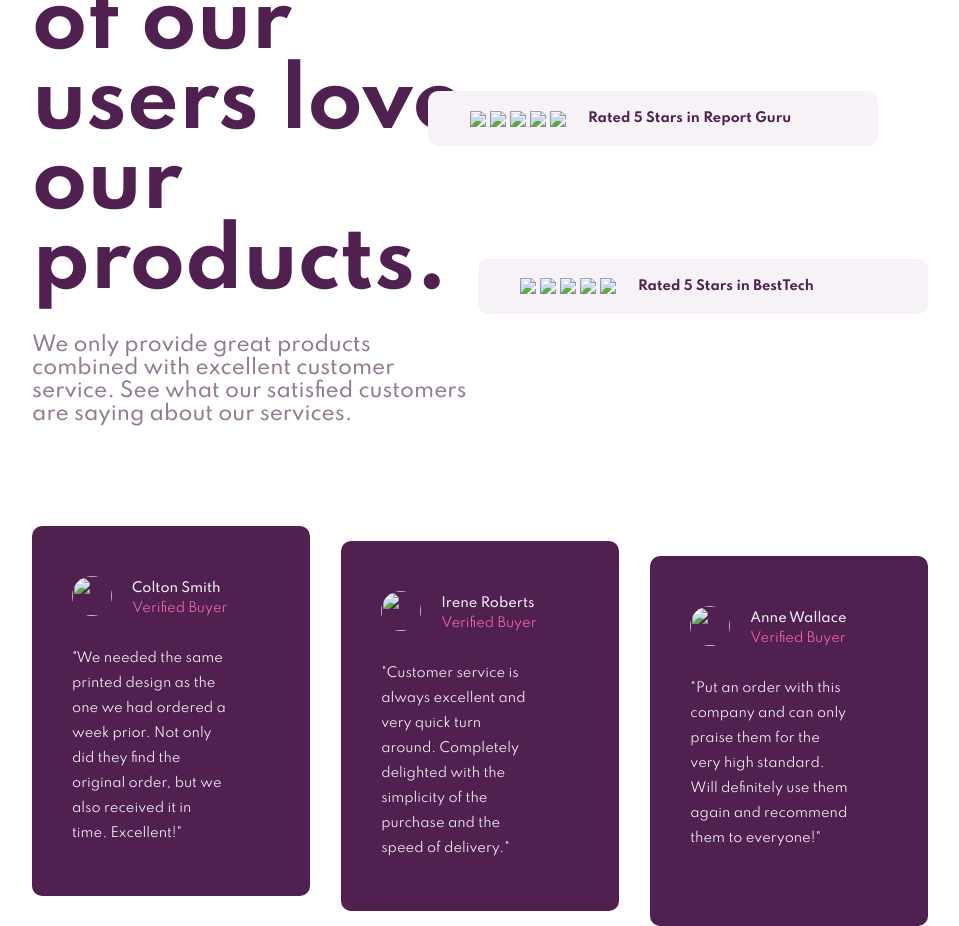
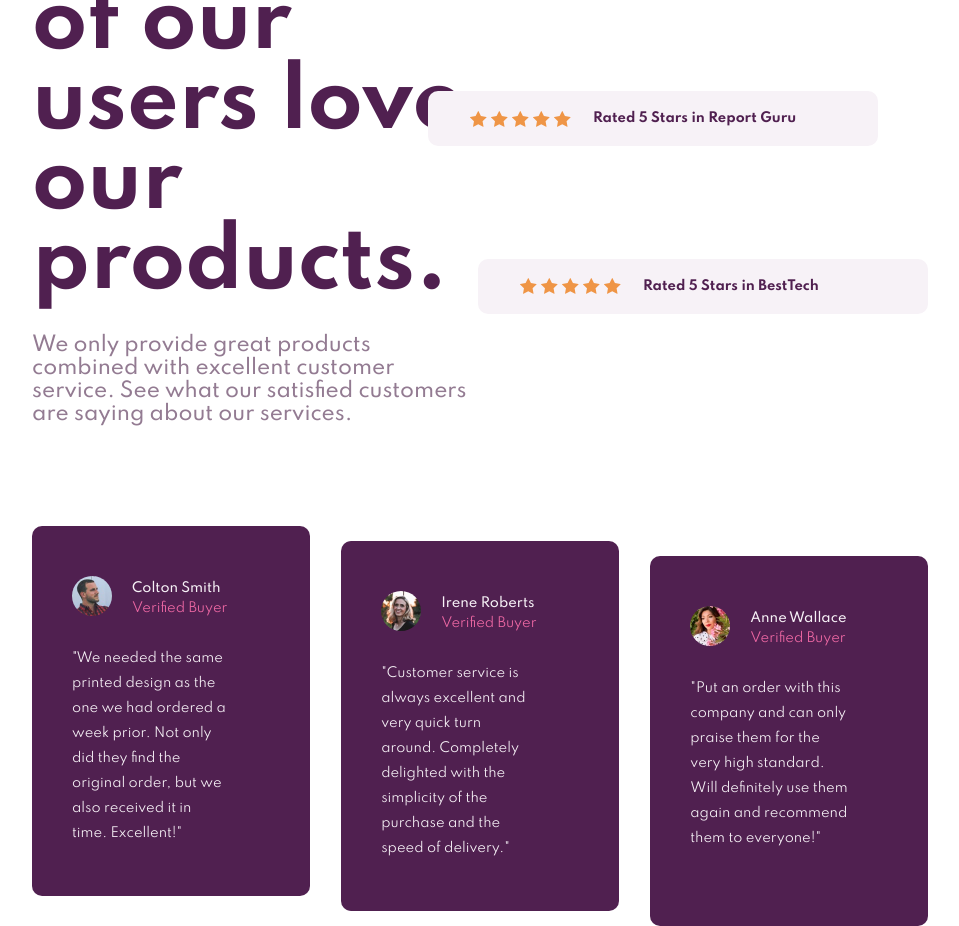
Before and after one commit to UrsulaSpela/social-proof-section, a plain HTML site: page index.html in a window 1280 px wide. Shown: the whole page, without its empty margins (160-1119 px from the left). Drawn offline with Linux system fonts and the light colour scheme.

Commit message:
Update index.html

```diff
--- a/index.html
+++ b/index.html
@@ -30,7 +30,7 @@
     </style>
   </head>
   <body>
-          <!-- <img src="images/bg-pattern-top-desktop.svg" id="bgtop"> -->
+          <!-- <img src="bg-pattern-top-desktop.svg" id="bgtop"> -->
     <section>
     <div class="top">
     <div class="left">
@@ -40,15 +40,15 @@
       See what our satisfied customers are saying about our services.</h4>
     </div>
       <div class="right">
-      <div class="rated ratedone"> <img src="images/icon-star.svg" class="star"><img src="images/icon-star.svg" class="star"><img src="images/icon-star.svg" class="star"><img src="images/icon-star.svg" class="star"><img src="images/icon-star.svg" class="star"><p class="ratedText">Rated 5 Stars in Reviews</p></div>
-      <div class="rated ratedtwo"><img src="images/icon-star.svg" class="star"><img src="images/icon-star.svg" class="star"><img src="images/icon-star.svg" class="star"><img src="images/icon-star.svg" class="star"><img src="images/icon-star.svg" class="star"> <p class="ratedText">Rated 5 Stars in Report Guru</p></div>
-      <div class="rated ratedthree"><img src="images/icon-star.svg" class="star"><img src="images/icon-star.svg" class="star"><img src="images/icon-star.svg" class="star"><img src="images/icon-star.svg" class="star"><img src="images/icon-star.svg" class="star"><p class="ratedText">Rated 5 Stars in BestTech</p></div>
+      <div class="rated ratedone"> <img src="icon-star.svg" class="star"><img src="icon-star.svg" class="star"><img src="icon-star.svg" class="star"><img src="icon-star.svg" class="star"><img src="icon-star.svg" class="star"><p class="ratedText">Rated 5 Stars in Reviews</p></div>
+      <div class="rated ratedtwo"><img src="icon-star.svg" class="star"><img src="icon-star.svg" class="star"><img src="icon-star.svg" class="star"><img src="icon-star.svg" class="star"><img src="icon-star.svg" class="star"> <p class="ratedText">Rated 5 Stars in Report Guru</p></div>
+      <div class="rated ratedthree"><img src="icon-star.svg" class="star"><img src="icon-star.svg" class="star"><img src="icon-star.svg" class="star"><img src="icon-star.svg" class="star"><img src="icon-star.svg" class="star"><p class="ratedText">Rated 5 Stars in BestTech</p></div>
     </div>
     </div>
     <div class="bottom">
       <div class="review one">
         <div class="profile">
-        <img src="images/image-colton.jpg" class="photo">
+        <img src="image-colton.jpg" class="photo">
         <div class="person">
         <p class="name">Colton Smith</p>
         <p class="verified">Verified Buyer</p>
@@ -60,7 +60,7 @@
     </div>
       <div class="review two">
         <div class="profile">
-        <img src="images/image-irene.jpg" class="photo">
+        <img src="image-irene.jpg" class="photo">
         <div class="person">
         <p class="name">Irene Roberts</p>
         <p class="verified">Verified Buyer</p>
@@ -71,7 +71,7 @@
     </div>
       <div class="review three">
         <div class="profile">
-        <img src="images/image-anne.jpg" class="photo">
+        <img src="image-anne.jpg" class="photo">
         <div class="person">
         <p class="name">Anne Wallace</p>
         <p class="verified">Verified Buyer</p>
@@ -82,7 +82,7 @@
     </div>
     </div>
   </section>
-  <!-- <img src="images/bg-pattern-bottom-desktop.svg" id="bgbottom"> -->
+  <!-- <img src="bg-pattern-bottom-desktop.svg" id="bgbottom"> -->
     <!-- <div class="attribution">
       Challenge by
       <a href="https://www.frontendmentor.io?ref=challenge" target="_blank"
```
